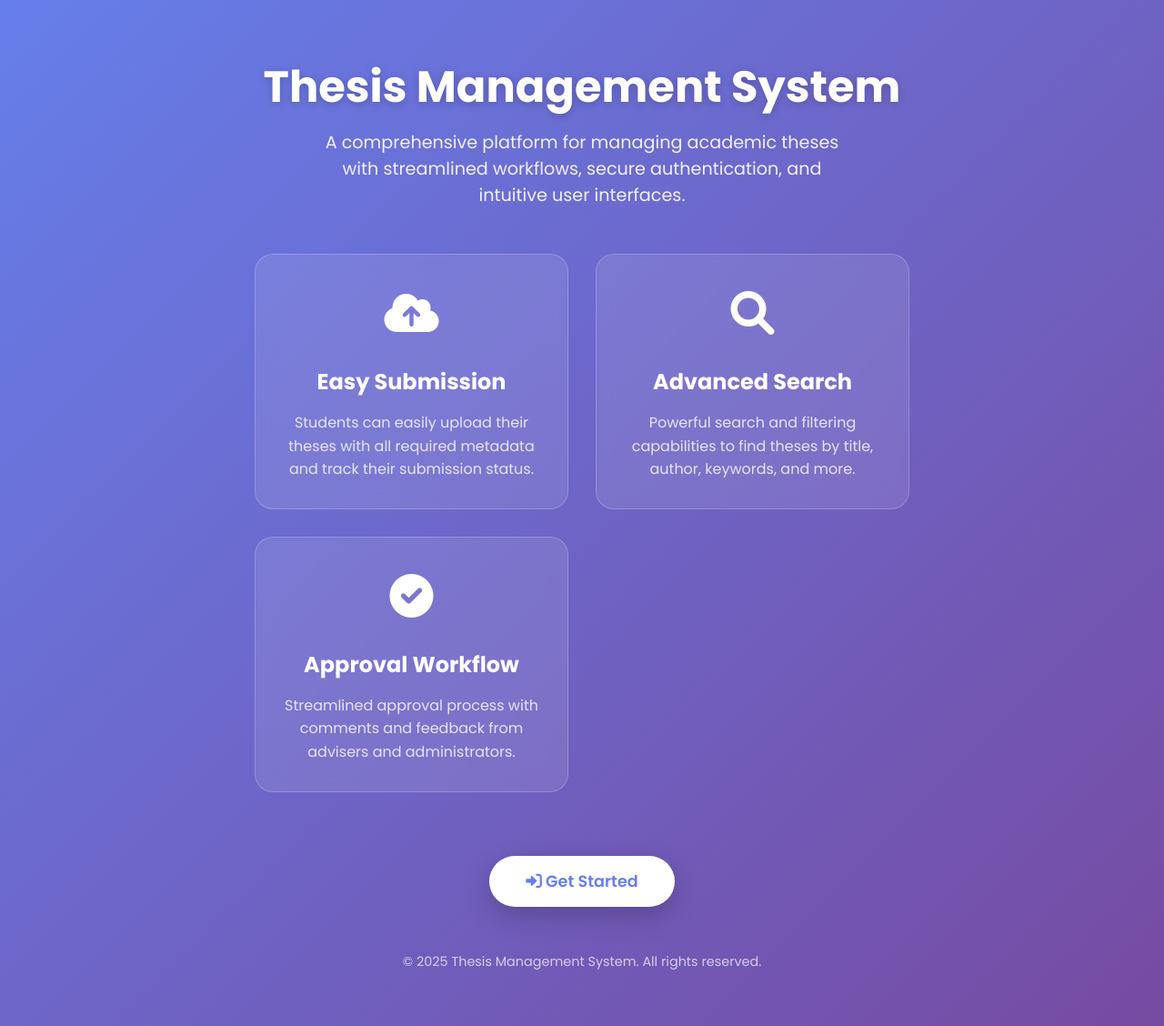
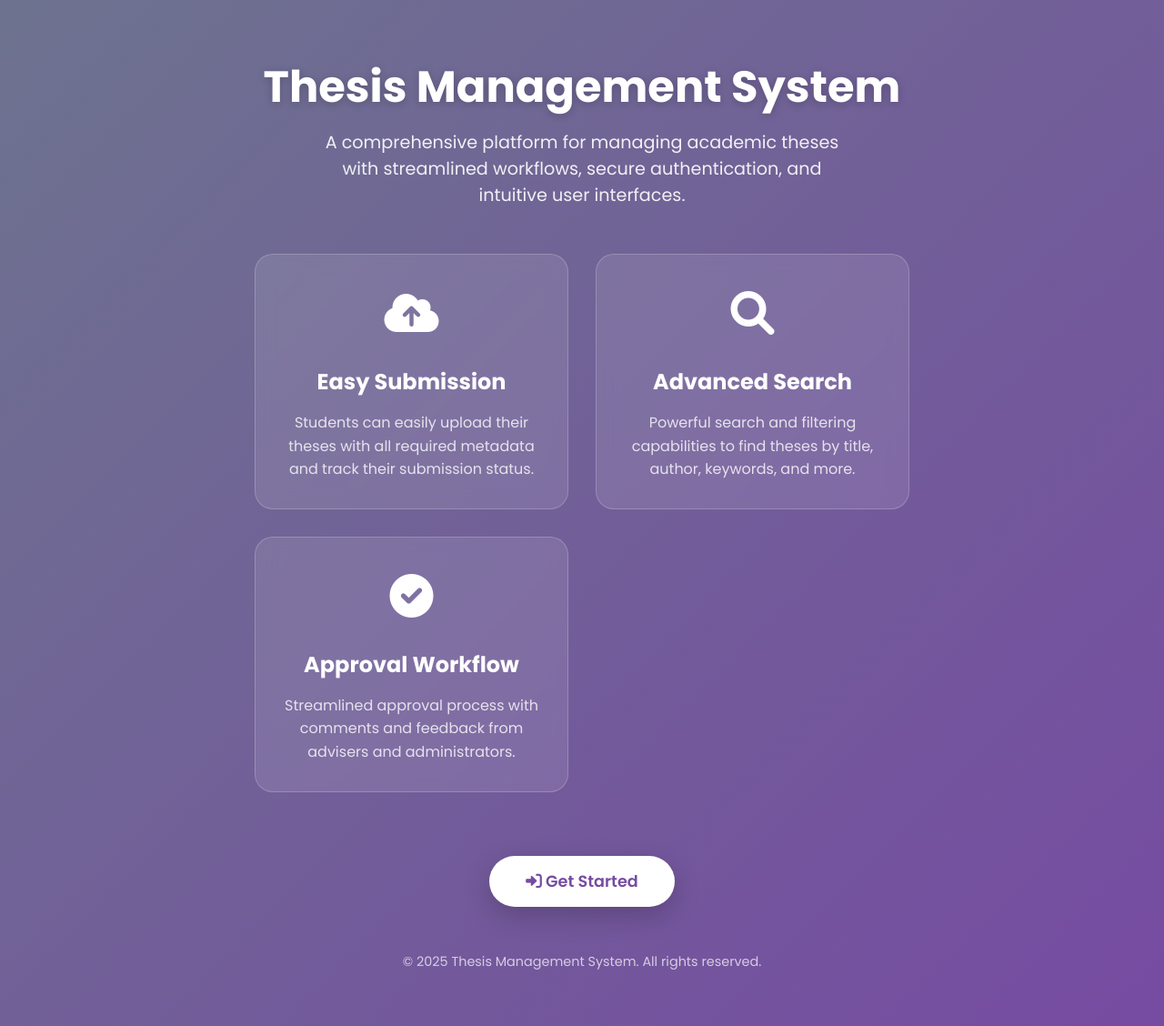
Before and after one commit to JordanMC8/WS101_CuisonRepo, a PHP site: page /index.php in a window 1280 px wide. Shown: the whole page at 91% size. Run offline with PHP 8.4, Linux system fonts and the light colour scheme.

Commit message:
updating

```diff
--- a/THESIS SYSTEM/index.php
+++ b/THESIS SYSTEM/index.php
@@ -38,7 +38,7 @@ if (Auth::check()) {
 
         body {
             font-family: 'Poppins', sans-serif;
-            background: linear-gradient(135deg, #667eea 0%, #764ba2 100%);
+            background: linear-gradient(135deg, #6d738fff 0%, #764ba2 100%);
             min-height: 100vh;
             display: flex;
             align-items: center;
@@ -111,7 +111,7 @@ if (Auth::check()) {
         .cta-button {
             display: inline-block;
             background: white;
-            color: #667eea;
+            color: #764ba2;
             padding: 15px 40px;
             border-radius: 50px;
             text-decoration: none;
```
